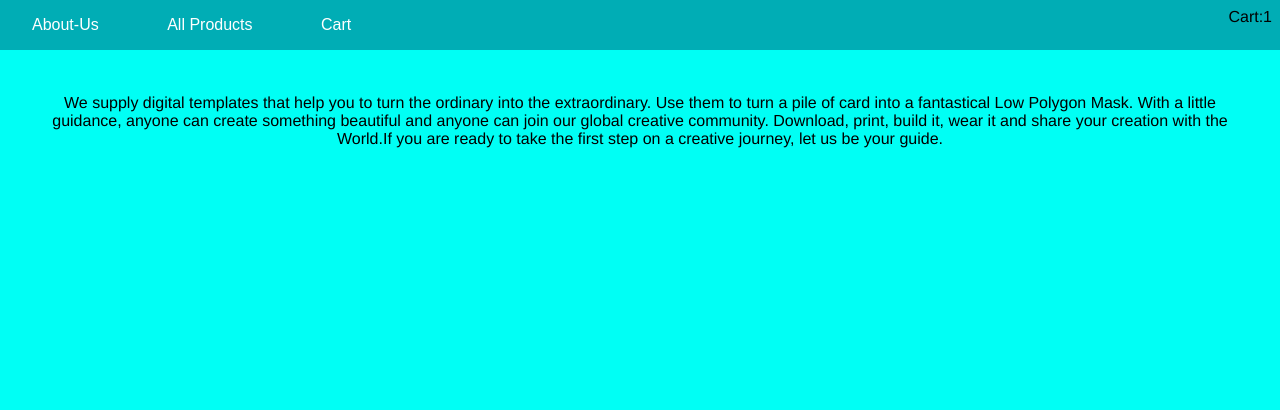
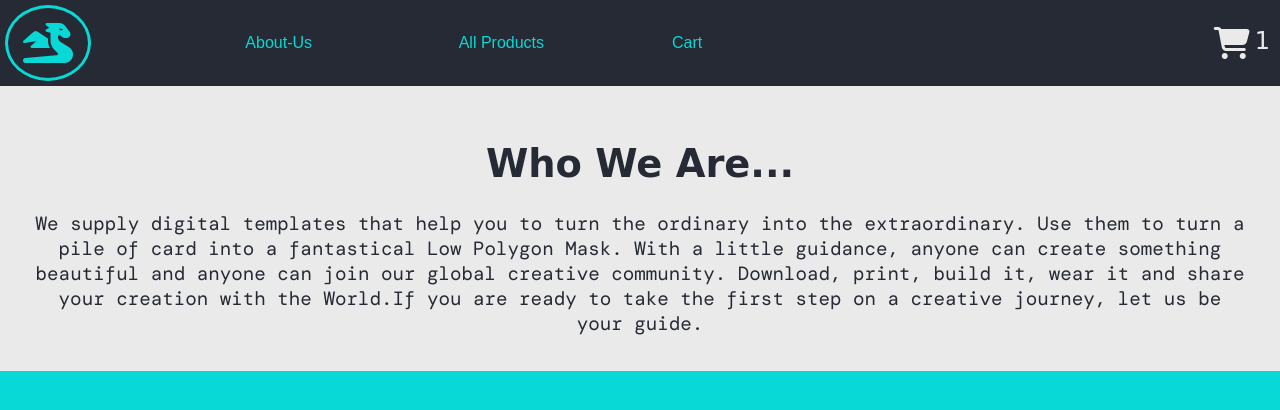
Before and after one commit to or-yam/E-commerce-DOM-Project, a plain HTML site: page index.html in a window 1280 px wide. Both pictures are taken after a click on the button "About-Us". Drawn offline with nearby package versions, Linux system fonts and the light colour scheme; a web font is replaced by a local one.

Commit message:
improved styles;

```diff
--- a/index.html
+++ b/index.html
@@ -4,23 +4,32 @@
     <meta charset="UTF-8" />
     <meta name="viewport" content="width=device-width, initial-scale=1.0" />
     <link rel="stylesheet" href="style.css" />
+    <link
+      href="https://fonts.googleapis.com/css2?family=Calistoga&family=DM+Mono:ital,wght@0,400;1,500&display=swap"
+      rel="stylesheet"
+    />
     <title>E-commence</title>
   </head>
   <body>
     <nav id="nav-bar">
+      <span><button class="nab-btn" id="logoBtn"><i class="fas fa-dragon fa-3x"></i></button></span>
       <span><button class="nav-btn" id="aboutBtn">About-Us</button></span>
       <span
         ><button class="nav-btn" id="productsBtn">All Products</button></span
       >
       <span><button class="nav-btn" id="cartBtn">Cart</button></span>
+      <div id="cart-box">
+        <i id="cart-logo" class="fas fa-shopping-cart fa-2x"></i>
+        <div id="cart-counter">0</div>
+      </div>
     </nav>
-    <div id="cart-box">
-      Cart:
-      <div id="cart-counter">0</div>
-    </div>
 
     <div id="main-container"></div>
 
     <script src="main.js"></script>
+    <script
+      src="https://kit.fontawesome.com/d146787bb2.js"
+      crossorigin="anonymous"
+    ></script>
   </body>
 </html>
--- a/main.js
+++ b/main.js
@@ -1,8 +1,10 @@
 const aboutBtn = document.getElementById('aboutBtn');
 const productsBtn = document.getElementById('productsBtn');
 const cartBtn = document.getElementById('cartBtn');
+const cartLogo = document.getElementById('cart-logo');
 const content = document.getElementById('main-container');
 const cartCounter = document.getElementById('cart-counter');
+const logoBtn = document.getElementById('logoBtn');
 let cart = [
   {
     name: 'CYCLOPS MASK',
@@ -38,13 +40,34 @@ let products = [
   },
 ];
 
-cartCounter.innerHTML=cart.length
+cartCounter.innerHTML = cart.length;
+
+const homePageRender = function () {
+  let imgUrl =
+    'https://cdn.shopify.com/s/files/1/0784/0801/files/Wintercroft-Logo-Main_410x.png?v=1496271428';
+  let img = document.createElement('img');
+  img.src = imgUrl;
+  img.setAttribute('class', 'home');
+  if (!content.hasChildNodes()) {
+    content.appendChild(img);
+  } else {
+    content.removeChild(content.firstChild);
+    content.appendChild(img);
+  }
+};
+
+homePageRender();
 
 const renderAbout = function () {
   let text =
     'We supply digital templates that help you to turn the ordinary into the extraordinary. Use them to turn a pile of card into a fantastical Low Polygon Mask. With a little guidance, anyone can create something beautiful and anyone can join our global creative community. Download, print, build it, wear it and share your creation with the World.If you are ready to take the first step on a creative journey, let us be your guide.';
+  let header = 'Who We Are...';
   let aboutSection = document.createElement('p');
+  let aboutHeader = document.createElement('h1');
   aboutSection.innerHTML = text;
+  aboutHeader.innerHTML = header;
+  aboutSection.insertBefore(aboutHeader, aboutSection.childNodes[0]);
+
   if (!content.hasChildNodes()) {
     content.appendChild(aboutSection);
   } else {
@@ -123,19 +146,19 @@ const addToCart = function () {
   let productID = document.getElementById(this.id).id;
   let item = products[productID];
   cart.push(item);
-  cartCounter.innerHTML=cart.length
+  cartCounter.innerHTML = cart.length;
 };
 
 const removeFromCart = function () {
   let productID = document.getElementById(this.id).id;
   let item = products[productID];
   cart.splice(productID, 1);
-  cartCounter.innerHTML=cart.length
+  cartCounter.innerHTML = cart.length;
   renderCart();
 };
-
-
 
 aboutBtn.onclick = renderAbout;
 productsBtn.onclick = renderProducts;
 cartBtn.onclick = renderCart;
+cartLogo.onclick = renderCart;
+logoBtn.onclick = homePageRender;
--- a/style.css
+++ b/style.css
@@ -1,17 +1,39 @@
 body {
-  background-color: #00fff5;
+  margin: 0;
+  background-color: #08d9d6;
   font-family: 'Franklin Gothic Medium', 'Arial Narrow', Arial, sans-serif;
   position: relative;
 }
+h1 {
+  font-family: 'Calistoga', cursive;
+  color: #252a34;
+}
 
 #nav-bar {
+  width: 100%;
+  background-color: #252a34;
+  display: grid;
+  grid-template-columns: repeat(4, 1fr) 2fr;
+  font-family: 'Calistoga', cursive;
+  align-items: center;
   position: fixed;
   top: 0;
-  left: 0;
-  width: 100%;
-  background-color: #00adb5;
-  margin-bottom: 15px;
-  z-index: +2;
+}
+#logoBtn,
+li {
+  background-color: transparent;
+  color: #08d9d6;
+  border: none;
+  margin: 5px;
+  padding: 15px;
+  border-radius: 50%;
+  border: solid #08d9d6;
+  outline: none;
+}
+
+#logoBtn:hover {
+  color: #eaeaea;
+  border: solid #eaeaea;
 }
 
 .nav-btn {
@@ -19,41 +41,72 @@ body {
   padding: 1rem 2rem;
   margin: 0;
   text-decoration: none;
-  background: #00adb5;
-  color: #ffffff;
+  background: #252a34;
+  color: #08d9d6;
   font-family: sans-serif;
   font-size: 1rem;
   cursor: pointer;
   text-align: center;
+  outline: none;
 }
-#cart-counter, #cart-box{
-    float: right;
-    z-index: +5;
-    color: black;
-    position: relative;
+.nav-btn:hover {
+  cursor: pointer;
+  color: #eaeaea;
+}
+#cart-logo:hover {
+  cursor: pointer;
+  color: #08d9d6;
+}
+
+#cart-box {
+  margin: 10px;
+  margin-left: auto;
+  color: #eaeaea;
+  display: flex;
+}
+#cart-counter {
+  font-size: x-large;
+  margin-left: 5px;
 }
 
 #main-container {
+  margin-top: 80px;
   text-align: center;
-  position: absolute;
-  top:35px
+  width: 100%;
+  height: 100vh;
 }
-p{
-    padding: 35px;
+.home {
+  margin-top: 50px;
+}
+p {
+  padding: 35px;
+  text-align: center;
+  color: #252a34;
+  background-color: #eaeaea;
+  font-size: larger;
+  font-family: 'DM Mono', monospace;
 }
 
-ul {
-}
 li {
   list-style: none;
   margin: 35px;
   display: inline-block;
+  color: #222831;
+  display: flex;
+  flex-direction: column;
+  font-family: 'DM Mono', monospace;
 }
 
 li > img {
+  align-self: center;
   margin: 20px;
   border-radius: 20px;
   box-shadow: 5px 10px rgba(0, 0, 0, 0.2);
+  transition: transform 0.2s;
+}
+
+li > img:hover {
+  transform: scale(1.2);
 }
 
 li > button {
@@ -62,10 +115,22 @@ li > button {
   margin: 0;
   text-decoration: none;
   background: #222831;
-  color: #ffffff;
+  color: #eaeaea;
   font-family: sans-serif;
   font-size: 1rem;
   cursor: pointer;
   text-align: center;
   border-radius: 20px;
+  font-family: 'Calistoga', cursive;
+  outline: none;
 }
+
+button:hover {
+  cursor: pointer;
+}
+ul {
+  display: flex;
+  flex-direction: column;
+  justify-content: center;
+  align-items: center;
+}
```
